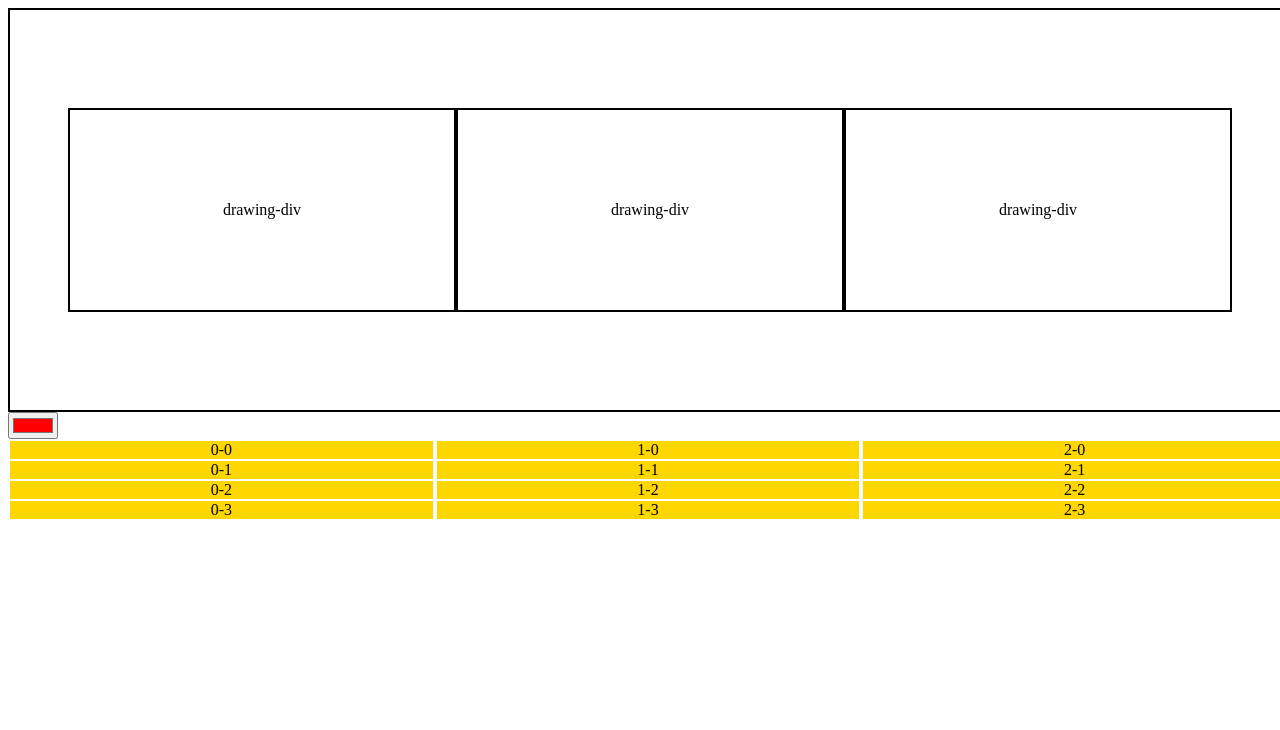
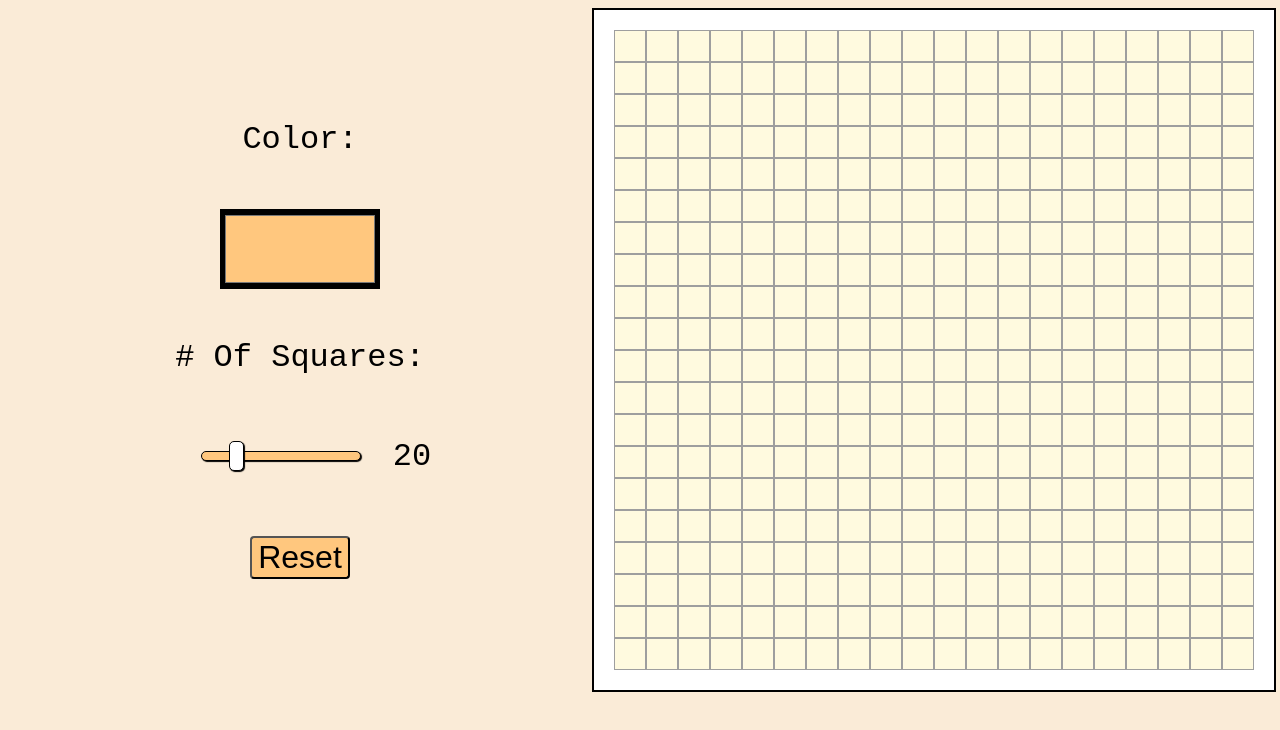
Before and after one commit to ruscias/etch-a-sketch, a plain HTML site: page index.html in a window 1280 px wide. Drawn offline with Linux system fonts and the light colour scheme.

Commit message:
Add dynamic grid sizing, better styles.css, reset button

```diff
--- a/index.html
+++ b/index.html
@@ -10,10 +10,18 @@
 </head>
 <body>
   <div class="container">
-    <div class="drawing-div">drawing-div</div>
-    <div class="drawing-div">drawing-div</div>
-    <div class="drawing-div">drawing-div</div>
+    <div class="options">
+      <label for="color">Color:</label>
+      <input type="color" id="color" name="color" value="#ffc77e">
+      <label for="grid-size"># Of Squares:</label>
+      <div class="grid-size-div" id="grid-size-div">
+        <input type="range" id="grid-size" name="grid-size"
+        min="1" max="100" value="20">
+        <span id="grid-size-span"></span>
+      </div>
+      <button id="reset-button">Reset</button>
+    </div>
+    <div id="drawing-area"></div>
   </div>
-  <input type="color" value="#ff0000" />
 </body>
 </html>
--- a/scripts.js
+++ b/scripts.js
@@ -1,27 +1,55 @@
-var columns = 3;
-var rows = 4;
+function createTable(size) {
 
-var grid = document.createElement('div');
-grid.className = 'grid';
-for (var i = 0; i < columns; ++i) {
-  var column = document.createElement('div'); // create column
-  column.className = 'column';
-  for (var j = 0; j < rows; ++j) {
-    var row = document.createElement('div'); // create row
-    row.className = 'row';
-    row.textContent = i + '-' +j; // set text
-    column.appendChild(row); // append row in column
+  const gridSizeSpan = document.getElementById('grid-size-span');
+  gridSizeSpan.innerText = size;
+
+  // create a new div element
+  const grid = document.createElement('div');
+
+  const columns = size;
+  const rows = size;
+
+  grid.className = 'grid';
+  grid.id = 'grid';
+  for (let i = 0; i < columns; ++i) {
+    const column = document.createElement('div'); // create column
+    column.className = 'column';
+    for (let j = 0; j < rows; ++j) {
+      const cell = document.createElement('div'); // create row
+      cell.className = 'cell';
+      column.appendChild(cell); // append row in column
+    }
+    grid.appendChild(column); // append column inside grid
   }
-  grid.appendChild(column); // append column inside grid
+
+  // add the newly created element and its content into the DOM
+  const drawingAreaDiv = document.getElementById('drawing-area');
+
+  drawingAreaDiv.appendChild(grid);
+
+  const allDrawingDivs = document.querySelectorAll('div.cell');
+
+  // add an event listener for each .drawing-div
+  allDrawingDivs.forEach( (drawDiv) => {
+    drawDiv.addEventListener('mouseover',changeColor)
+  });
 }
-document.body.appendChild(grid);
 
-const colorPicker = document.querySelector('input[type="color"]');
+function resetGrid() {
+  const drawingArea = document.getElementById('drawing-area');
+  const grid = document.getElementById('grid');
+  drawingArea.removeChild(grid);
+  const gridSize = document.getElementById('grid-size');
+  gridSize.value = 20;
+  createTable(20);
+}
 
-const allDrawingDivs = document.querySelectorAll('div.row');
-
-// need a default color... I think...
-let currentColor = 'red';
+function updateGrid() {
+  const drawingArea = document.getElementById('drawing-area');
+  const grid = document.getElementById('grid');
+  drawingArea.removeChild(grid);
+  createTable(this.value);
+}
 
 // function to be called when value in color picker is changed
 function watchColorPicker(event) {
@@ -34,10 +62,20 @@ function changeColor() {
   this.style.backgroundColor = currentColor;
 }
 
+//int main(void)
+
+createTable(20);
+
+// need a default color... I think...
+let currentColor = 'antiquewhite';
+
+// run my query selectors
+const colorPicker = document.querySelector('input[type="color"]');
+const resetButton = document.querySelector('#reset-button');
+const gridSize = document.querySelector('#grid-size');
+
 // actual event listener looking for changes to color picker
 colorPicker.addEventListener('change', watchColorPicker);
-
-
-allDrawingDivs.forEach( (drawDiv) => {
-  drawDiv.addEventListener('mouseover',changeColor)
-});
+//other event listeners
+resetButton.addEventListener('click', resetGrid );
+gridSize.addEventListener('change', updateGrid );
--- a/styles.css
+++ b/styles.css
@@ -1,40 +1,104 @@
 body {
   display: flex;
   flex-direction: column;
-  height: 100vh;
+  height: 100%;
   width: 100vw;
+  background-color: antiquewhite;
+  font-family: 'Courier New', Courier, monospace;
 }
 
 div.container {
   display: flex;
+  justify-content: space-evenly;
+  align-items: center;
+  font-size: 32px;
+}
+
+div.options {
+  display: flex;
+  flex-direction: column;
+  justify-content: space-evenly;
+  align-items: center;
+  width: 560px;
+  height: 560px;
+}
+
+button#reset-button {
+  font-size: 32px;
+  border-radius: 4px;
+  background-color: rgb(255, 199, 126);
+}
+
+button#reset-button:hover {
+  background-color: rgb(255, 145, 0);
+}
+
+input[type="color"] {
+  width: 160px;
+  height: 80px;
+  background-color:rgb(0, 0, 0);
+}
+
+div.grid-size-div {
+  display: flex;
+  align-items: center;
+}
+
+input[type=range] {
+  height: 38px;
+  -webkit-appearance: none;
+  margin: 10px 32px;
+  width: 160px;
+  background-color: #faebd7;
+}
+
+input[type=range]::-webkit-slider-runnable-track {
+  width: 100%;
+  height: 10px;
+  cursor: pointer;
+  animate: 0.2s;
+  box-shadow: 1px 1px 1px #000000;
+  background: #ffc77e;
+  border-radius: 5px;
+  border: 1px solid #000000;
+}
+
+input[type=range]::-webkit-slider-thumb {
+  box-shadow: 1px 1px 1px #000000;
+  border: 1px solid #000000;
+  height: 30px;
+  width: 15px;
+  border-radius: 5px;
+  background: #FFFFFF;
+  cursor: pointer;
+  -webkit-appearance: none;
+  margin-top: -11px;
+}
+
+div#drawing-area {
+  display: flex;
   justify-content: center;
   align-items: center;
-  height: 50%;
-  width: 100%;
+  height: 680px;
+  width: 680px;
   border: 2px solid rgb(0, 0, 0);
   background-color: rgb(255, 255, 255);
 }
 
-div.drawing-div {
+div.grid {
   display: flex;
-  justify-content: center;
-  align-items: center;
-  height: 50%;
-  width: 30%;
-  color: black;
-  border: 2px solid rgb(0, 0, 0);
+  height: 640px;
+  width: 640px;
 }
 
-.grid {
-  display: flex;   /* <--- required */
-}
-
-.column {
+div.column {
+  display: flex;
+  flex-direction: column;
   flex: 1; /* <--- required (style column to fill the same space as the other columns) */
 }
 
-.row {
-  margin: 2px;
-  background: gold;
-  text-align: center;
+div.cell {
+  flex: 1;
+  background-color: rgb(255, 250, 223);
+  border: 0.1px solid rgb(158, 158, 158);
 }
```
